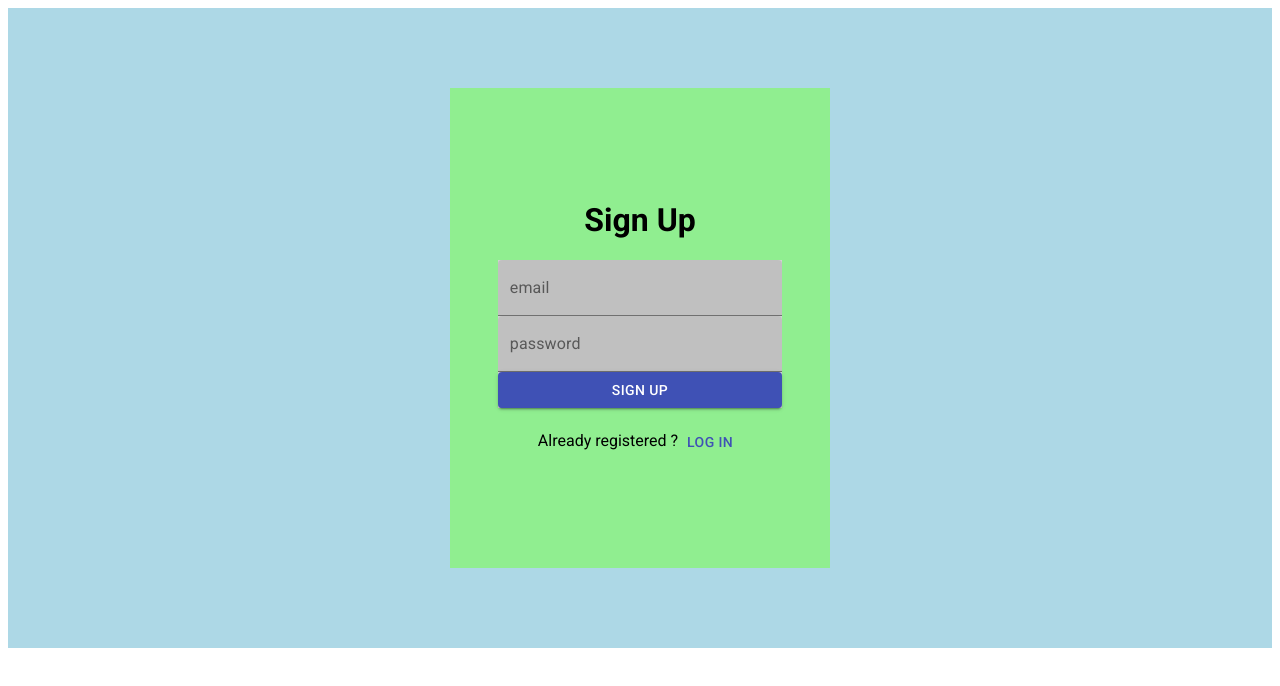
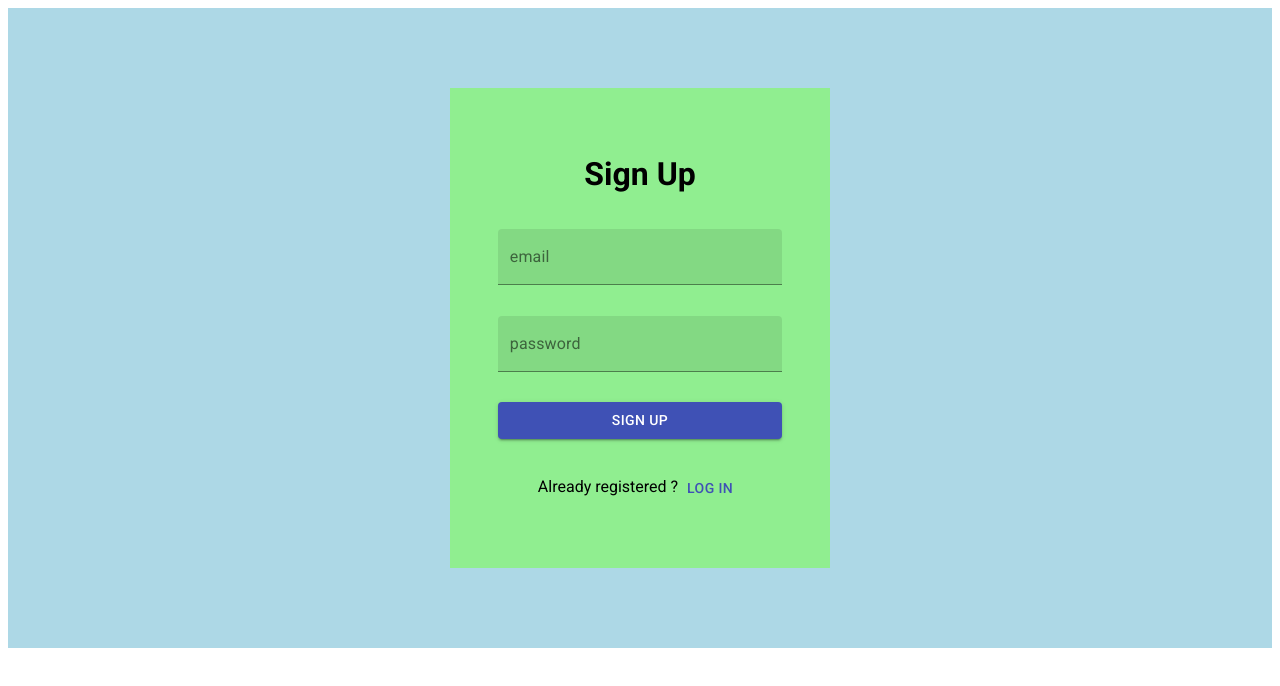
Before and after one commit to habib-chawki/social-app-front, a React (Create React App) app: page / in a window 1280 px wide. Shown: the top 686 px of the page. Built offline with nearby package versions, Linux system fonts and the light colour scheme.

Commit message:
Fix: router link

```diff
--- a/src/components/custom/SignUp.jsx
+++ b/src/components/custom/SignUp.jsx
@@ -1,7 +1,7 @@
 import React from 'react';
 import { Link as RouterLink, useHistory } from 'react-router-dom';
 
-import { Button, Box, TextField, Link } from '@material-ui/core';
+import { Button, Box, TextField } from '@material-ui/core';
 
 import { signupUser } from '../../services/user';
 import withValidation from '../higher-order/withValidation';
@@ -68,9 +68,9 @@ function SignUp({ credentials, validate }) {
             <Box
                display="flex"
                flexDirection="column"
+               height="50%"
                width="75%"
-               justifyContent="space-between"
-               bgcolor="lightgrey"
+               justifyContent="space-around"
             >
                {renderInput({ type: 'text', name: 'email' })}
                {renderInput({ type: 'password', name: 'password' })}
```
